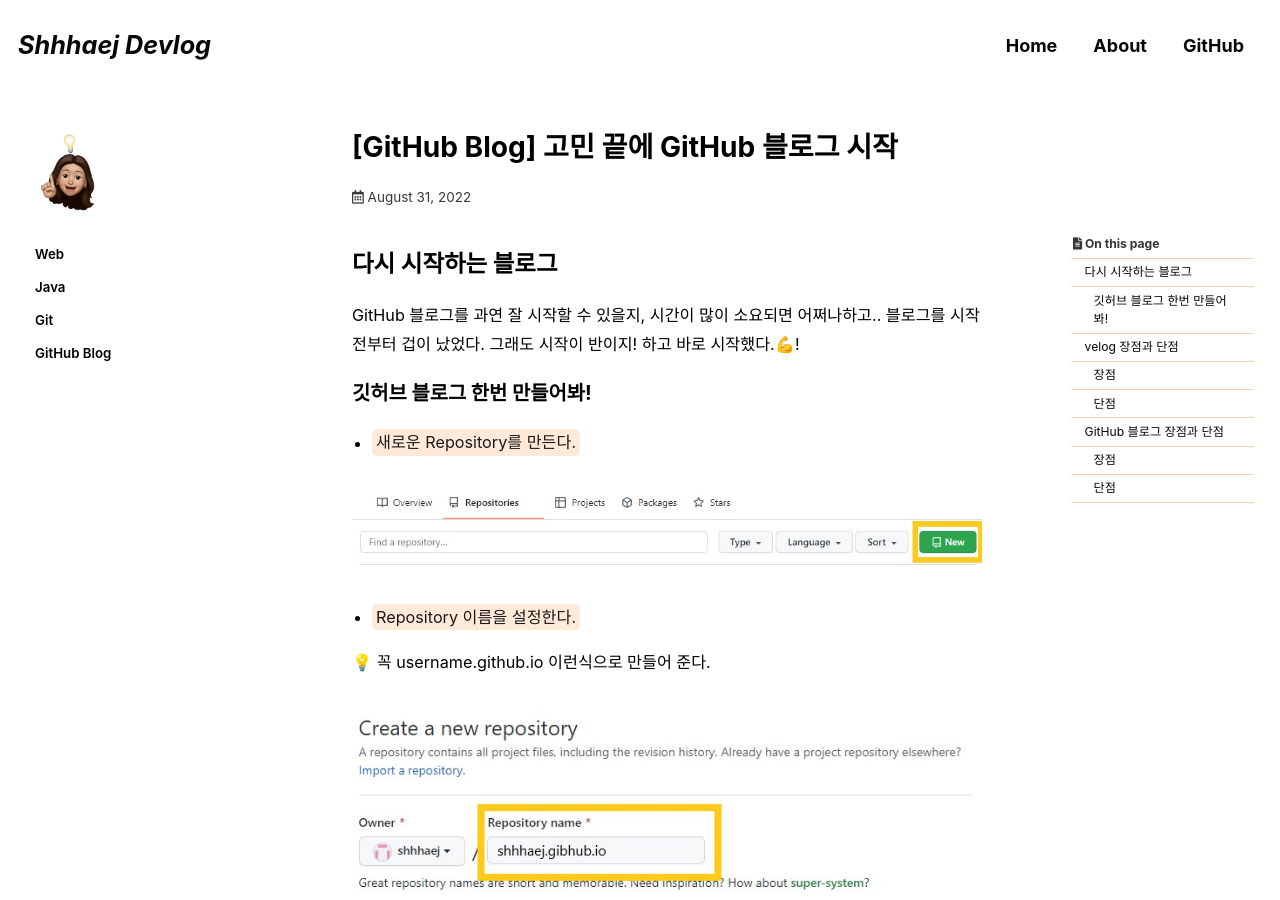
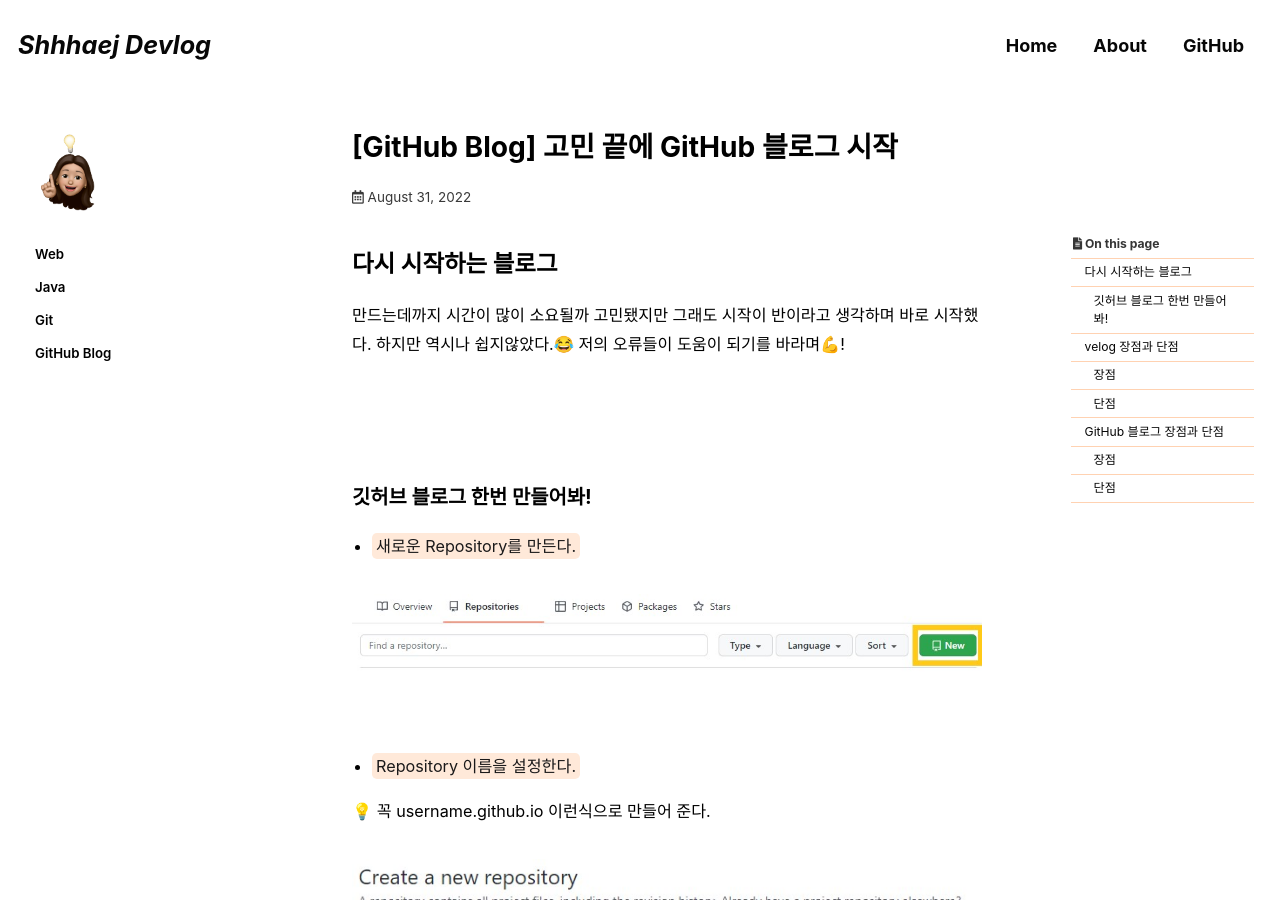
Before and after one commit to shhhaej/shhhaej.github.io, a Jekyll site: the page built from _posts/2021-09-05-github-blog-1.md, in a window 1280 px wide and 900 px high. Built offline with Jekyll 4.4.1, drawn with Linux system fonts in a browser that asks for light colours; cached includes are drawn as plain includes; some web fonts are replaced; comment, search, counter and statistics services are not loaded.

Commit message:
recommit.

```diff
--- a/_posts/2021-09-05-github-blog-1.md
+++ b/_posts/2021-09-05-github-blog-1.md
@@ -22,10 +22,12 @@ last_modified_at: 2022-08-31
 
 ## 다시 시작하는 블로그
 
-GitHub 블로그를 과연 잘 시작할 수 있을지, 시간이 많이 소요되면 어쩌나하고..
-블로그를 시작전부터 겁이 났었다. 그래도 시작이 반이지! 하고 바로 시작했다.💪!
+만드는데까지 시간이 많이 소요될까 고민됐지만 그래도 시작이 반이라고 생각하며 바로 시작했다.
+하지만 역시나 쉽지않았다.😂 저의 오류들이 도움이 되기를 바라며💪!
 
-
+<br>
+<br>
+<br>
 
 ### 깃허브 블로그 한번 만들어봐!
 
@@ -34,12 +36,17 @@ GitHub 블로그를 과연 잘 시작할 수 있을지, 시간이 많이 소요
 ![new-repository-1](../assets/images/posts_img/github-blog/new-repository-1.JPG)
 
 
+<br>
+
 
 - <mark>Repository 이름을 설정한다.</mark>
 
 💡 꼭 username.github.io 이런식으로 만들어 준다.
 
 ![new-repository-2](../assets/images/posts_img/github-blog/new-repository-2.jpg)
+
+
+<br>
 
 
 - <mark>clone한다.</mark>
@@ -51,6 +58,7 @@ git clone https://... 복사한 주소
 ![new-repository-3](../assets/images/posts_img/github-blog/new-repository-3.jpg)
 
 
+<br>
 
 -
 ---
```
